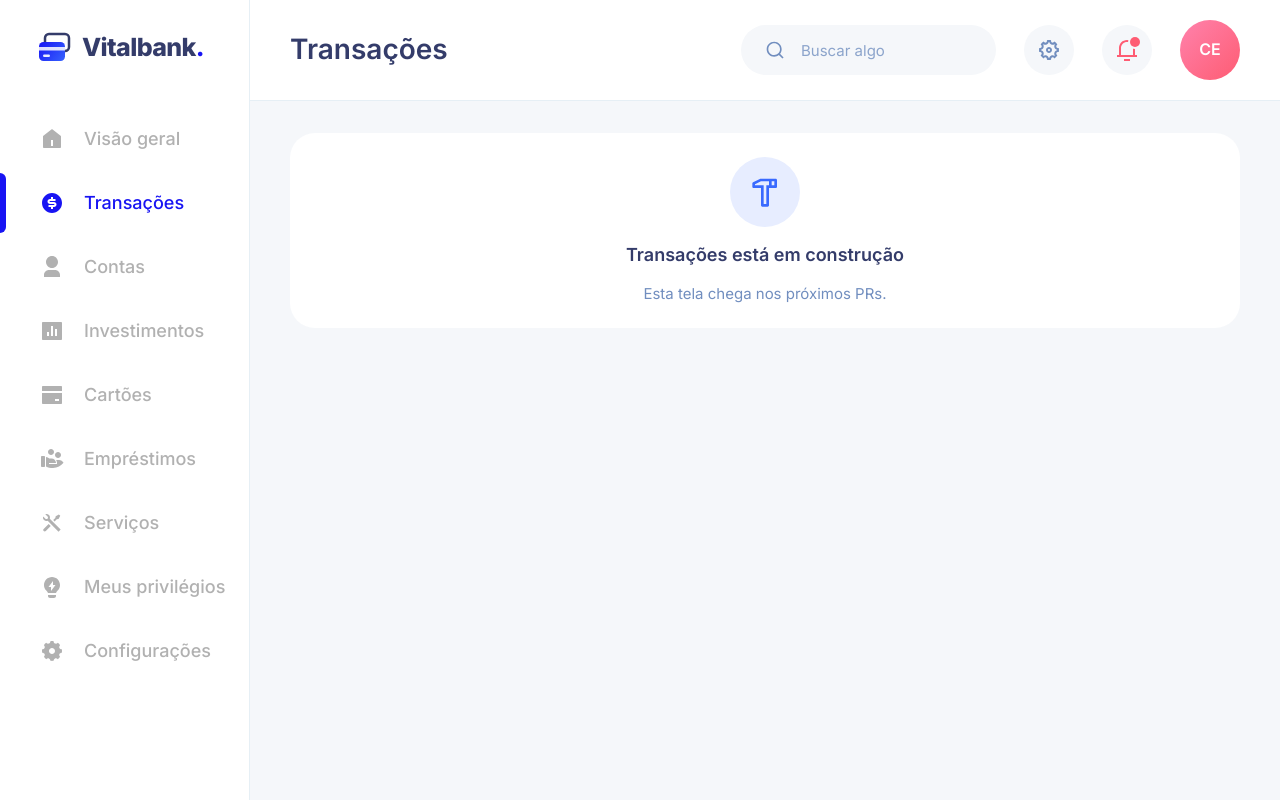
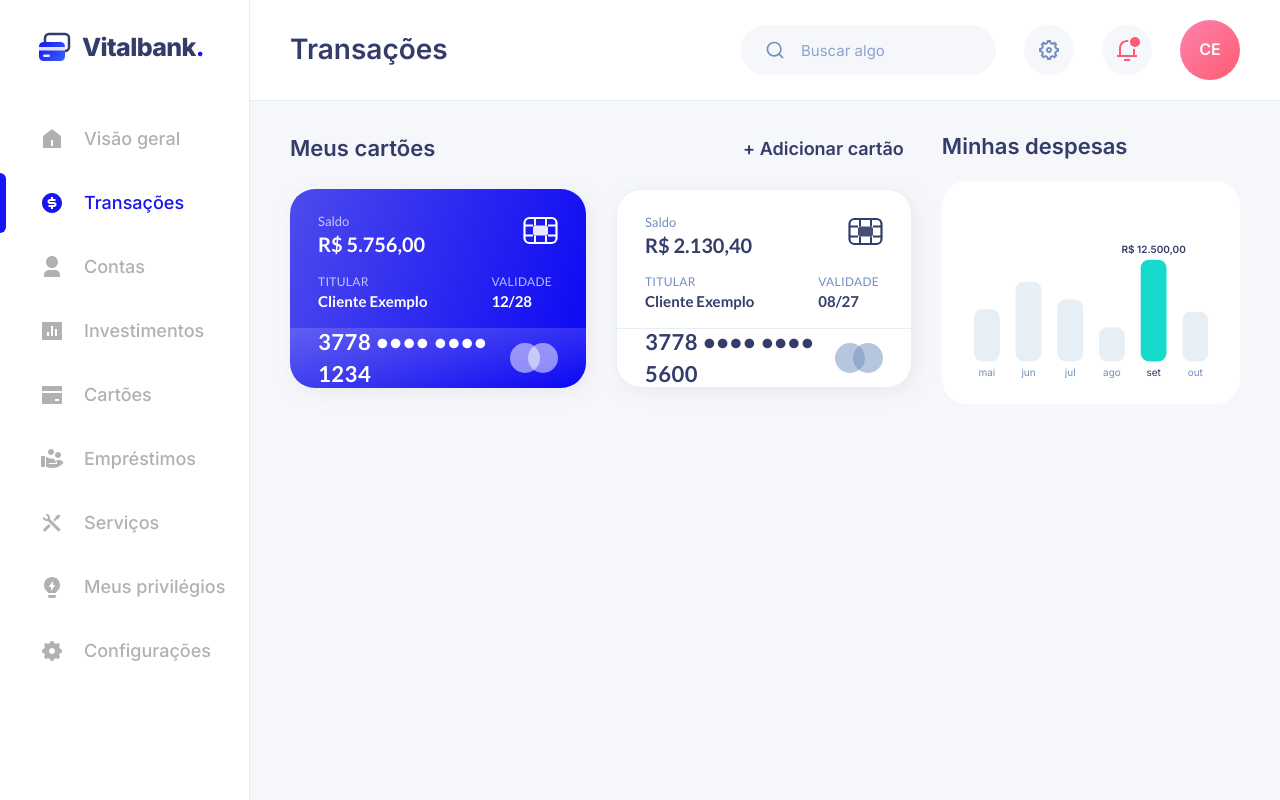
Before and after one commit to VictorNascimento14/Vitalbank, a Next.js app: page /transacoes in a window 1280 px wide. Built offline with nearby package versions, Linux system fonts and the light colour scheme.

Commit message:
feat(transacoes): Meus cartões e Minhas despesas no topo da tela (#80)

```diff
--- a/src/app/(painel)/transacoes/page.tsx
+++ b/src/app/(painel)/transacoes/page.tsx
@@ -1,5 +1,13 @@
-import { EmBreve } from "@/ui";
+import { despesasMensais, listarCartoes } from "@/dados";
+import { AcaoDosCartoes, MeusCartoes } from "@/telas/comum/MeusCartoes";
+import { MinhasDespesas } from "@/telas/transacoes/MinhasDespesas";
 
-export default function Transacoes() {
-  return <EmBreve tela="Transações" />;
+export default async function Transacoes() {
+  const [cartoes, meses] = await Promise.all([listarCartoes(), despesasMensais()]);
+  return (
+    <div className="grid gap-6 lg:gap-[30px] xl:grid-cols-[minmax(0,73fr)_minmax(0,35fr)]">
+      <MeusCartoes cartoes={cartoes} acao={<AcaoDosCartoes href="/cartoes#novo-cartao">+ Adicionar cartão</AcaoDosCartoes>} />
+      <MinhasDespesas meses={meses} />
+    </div>
+  );
 }
--- a/src/dados/index.ts
+++ b/src/dados/index.ts
@@ -6,6 +6,7 @@ import { ATIVIDADE_SEMANAL } from "./sementes/atividade";
 import { CARTOES } from "./sementes/cartoes";
 import { CONTATOS } from "./sementes/contatos";
 import { DESPESAS_POR_CATEGORIA } from "./sementes/despesas";
+import { DESPESAS_MENSAIS } from "./sementes/despesasMensais";
 import { HISTORICO_DE_SALDO } from "./sementes/saldo";
 import { TRANSACOES } from "./sementes/transacoes";
 import type { Cartao, Contato, Transacao } from "./tipos";
@@ -36,3 +37,8 @@ export async function listarContatos(): Promise<readonly Contato[]> {
 export async function historicoDeSaldo() {
   return HISTORICO_DE_SALDO;
 }
+
+/** Total gasto por mês, seis meses, do mais antigo ao atual. */
+export async function despesasMensais() {
+  return DESPESAS_MENSAIS;
+}
--- /dev/null
+++ b/src/dados/sementes/despesasMensais.ts
@@ -0,0 +1,11 @@
+import type { DiaISO } from "@/dominio/datas";
+
+/** Total gasto por mês nos últimos seis meses, em centavos (kit: "My Expense"). */
+export const DESPESAS_MENSAIS: readonly { mes: DiaISO; total: number }[] = [
+  { mes: "2026-05-01", total: 640000 },
+  { mes: "2026-06-01", total: 980000 },
+  { mes: "2026-07-01", total: 760000 },
+  { mes: "2026-08-01", total: 420000 },
+  { mes: "2026-09-01", total: 1250000 },
+  { mes: "2026-10-01", total: 610000 },
+];
--- /dev/null
+++ b/src/telas/transacoes/MinhasDespesas.tsx
@@ -0,0 +1,25 @@
+import type { despesasMensais } from "@/dados";
+import { mesCurto } from "@/dominio/datas";
+import { Bloco, GraficoDeColunas, TituloDeSecao } from "@/ui";
+
+type Dados = Awaited<ReturnType<typeof despesasMensais>>;
+
+/** O destaque começa no mês que mais gastou — é a pergunta que a pessoa traz. */
+export function MinhasDespesas({ meses }: { meses: Dados }) {
+  const maior = meses.reduce((m, d, i) => (d.total > meses[m].total ? i : m), 0);
+  return (
+    <section aria-labelledby="minhas-despesas" className="flex flex-col">
+      <TituloDeSecao id="minhas-despesas">Minhas despesas</TituloDeSecao>
+      <Bloco className="flex flex-1 items-end">
+        <GraficoDeColunas
+          className="w-full"
+          titulo="Despesas por mês, últimos 6 meses"
+          formato="moeda"
+          destaque={maior}
+          rotulos={meses.map((m) => mesCurto(m.mes))}
+          valores={meses.map((m) => m.total)}
+        />
+      </Bloco>
+    </section>
+  );
+}
```
Also changed, not shown: 1 other file (tests, documents, lock files or other folders).
